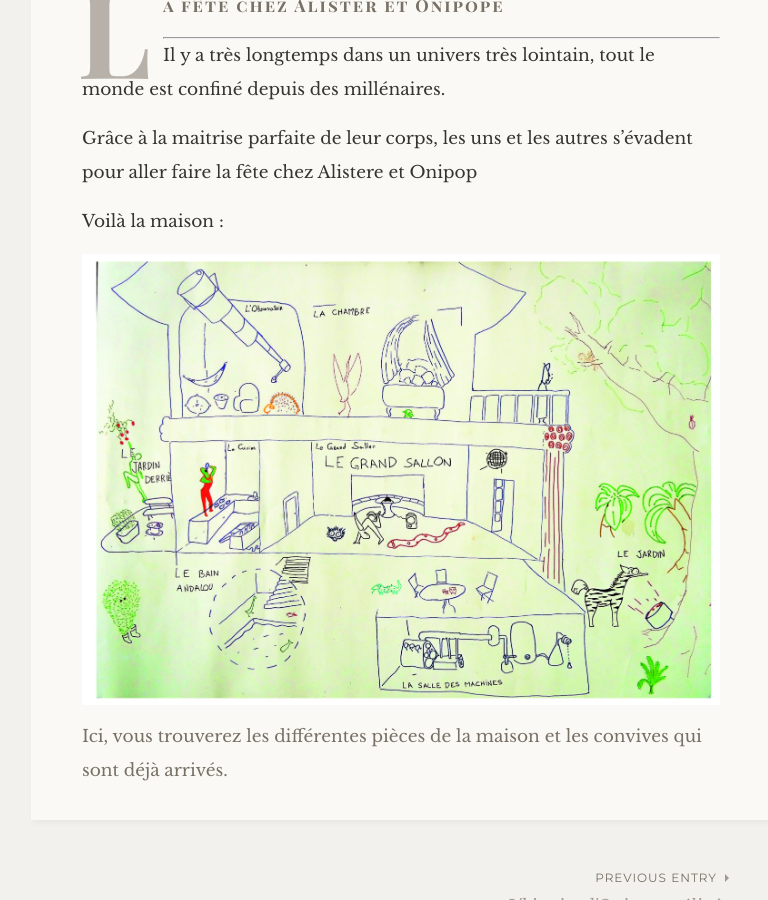
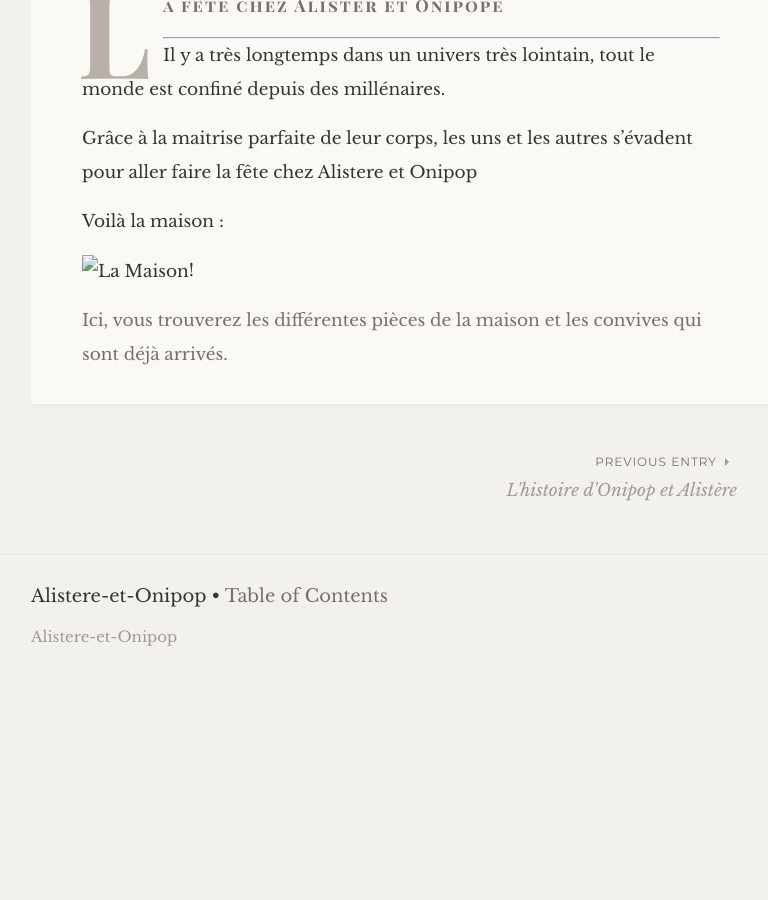
Before and after one commit to edacook/Alistere-et-Onipop, a Jekyll site: the page built from _posts/2020-03-29-la-fete.md, in a window 1280 px wide and 900 px high, scrolled down 382 px. Shown: the whole window, without its empty margins (239-1007 px from the left). Built offline with Jekyll 4.4.1, drawn with Linux system fonts in a browser that asks for light colours; some web fonts are replaced; after the commit the page ends 1094 px from its top, so only the background shows below that.

Commit message:
Update 2020-03-29-la-fete.md

```diff
--- a/_posts/2020-03-29-la-fete.md
+++ b/_posts/2020-03-29-la-fete.md
@@ -13,7 +13,7 @@ Grâce à la maitrise parfaite de leur corps, les uns et les autres s'évadent p
 
 Voilà la maison :
 
-![La Maison](/assets/PlanAeO.jpg)
+![La Maison](../assets/PlanAeO.jpg)!
 
 
 
```
